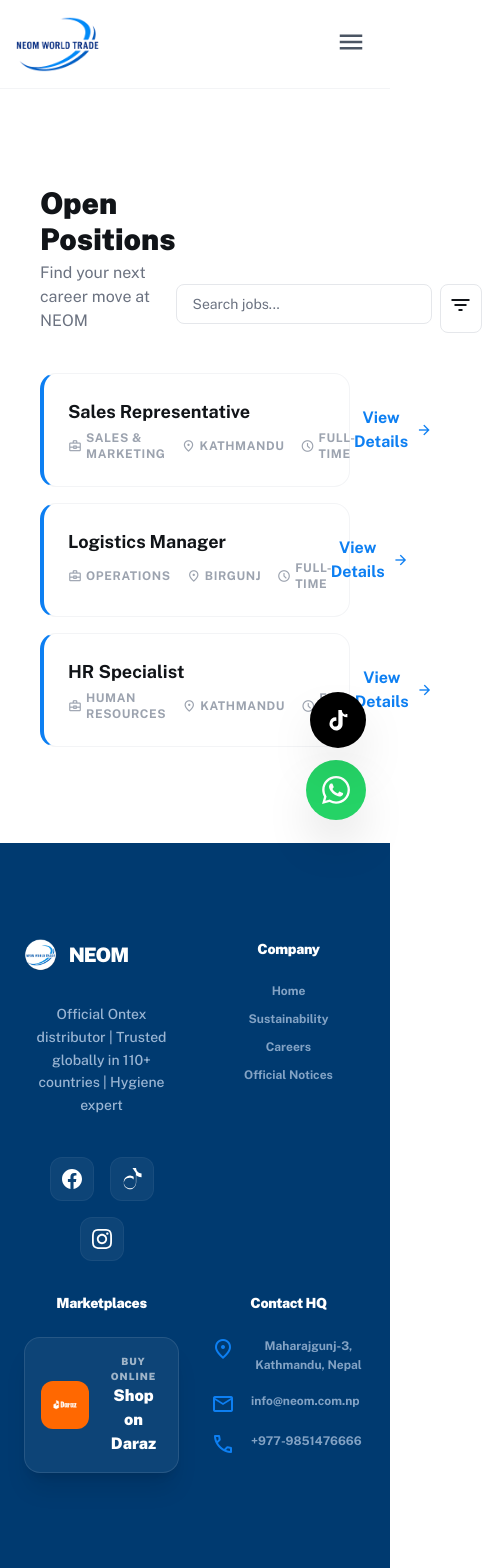
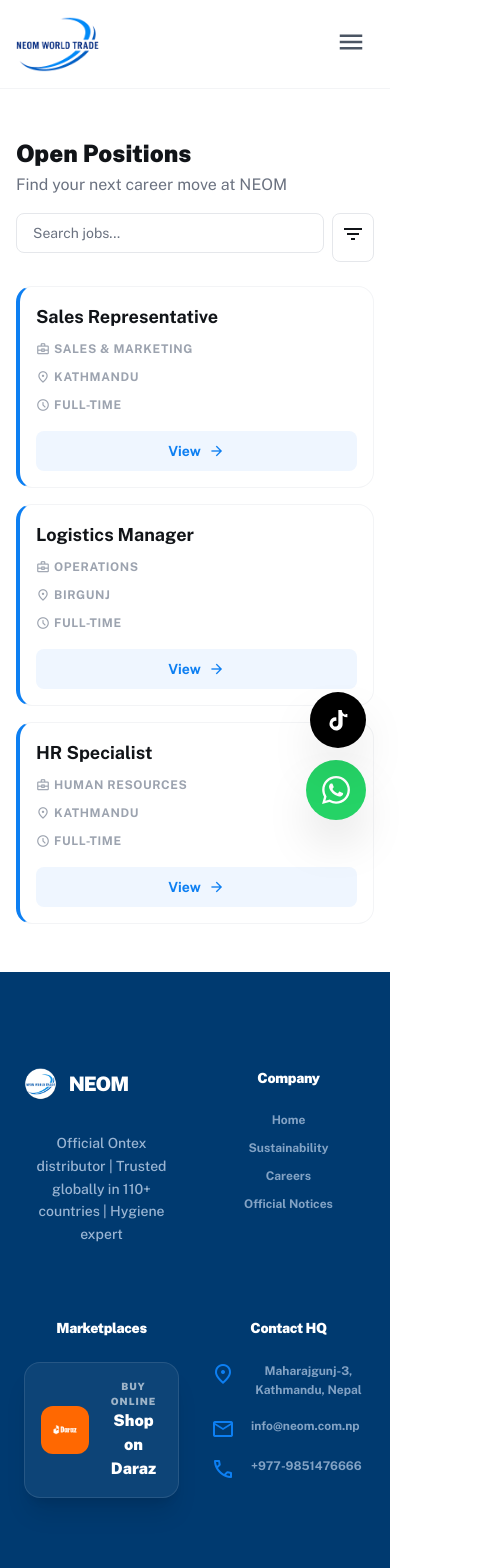
Before and after one commit to SurajMahato74/new_neom, a React (Vite) app: page /new_neom/careers in a window 390 px wide. Shown: the top 1568 px of the page, 482 px wide, since content can reach past the window. Built offline with nearby package versions, Linux system fonts and the light colour scheme.

Commit message:
Fix Careers page mobile responsiveness: responsive layout, search field, and view details button

```diff
--- a/components/Footer.tsx
+++ b/components/Footer.tsx
@@ -21,20 +21,7 @@
               Official Ontex distributor | Trusted globally in 110+ countries | Hygiene expert
             </p>
             <div className="flex flex-wrap gap-4 pt-2 justify-center md:justify-start">
-              {/* Facebook */}
-              <a href="https://facebook.com/neomnepal" target="_blank" rel="noreferrer" className="size-11 rounded-xl bg-white/5 flex items-center justify-center hover:bg-[#0d7ff2] hover:scale-110 transition-all border border-white/5 group">
-                <svg className="size-5" fill="currentColor" viewBox="0 0 24 24"><path d="M24 12.073c0-6.627-5.373-12-12-12s-12 5.373-12 12c0 5.99 4.388 10.954 10.125 11.854v-8.385H7.078v-3.47h3.047V9.43c0-3.007 1.792-4.669 4.533-4.669 1.312 0 2.686.235 2.686.235v2.953H15.83c-1.491 0-1.956.925-1.956 1.874v2.25h3.328l-.532 3.47h-2.796v8.385C19.612 23.027 24 18.062 24 12.073z"/></svg>
-              </a>
-              {/* TikTok */}
-              <a href="https://www.tiktok.com/@tradewithneom?_r=1&_t=ZS-93JVA1Onvt7" target="_blank" rel="noreferrer" className="size-11 rounded-xl bg-white/5 flex items-center justify-center hover:bg-[#000000] hover:scale-110 transition-all border border-white/5 p-2.5 group">
-                <svg viewBox="0 0 24 24" fill="currentColor" className="w-full h-full">
-                  <path d="M12.525.02c1.31-.02 2.61-.01 3.91-.02.08 1.53.63 3.09 1.75 4.17 1.12 1.11 2.7 1.62 4.24 1.79v4.03c-1.44-.05-2.89-.35-4.2-.97-.57-.26-1.1-.59-1.59-1.01-.01 2.62.02 5.24-.02 7.86-.03 1.34-.36 2.71-1.05 3.89-.7 1.22-1.78 2.22-3.07 2.78-1.21.55-2.58.74-3.89.54-1.3-.2-2.55-.83-3.53-1.73-.99-.9-1.68-2.11-1.95-3.4-.28-1.3-.12-2.7.46-3.89.57-1.2 1.58-2.2 2.77-2.81 1.2-.62 2.59-.83 3.92-.61 1.33.22 2.56.88 3.5 1.83.02-1.01.03-2.01.03-3.02-.95-.62-2.02-1-3.14-1.12-1.24-.13-2.52.05-3.69.54-1.22.51-2.27 1.4-2.98 2.53-.7 1.12-1.05 2.45-1.03 3.77.01 1.34.38 2.68 1.09 3.82.72 1.16 1.81 2.11 3.06 2.66 1.25.55 2.65.7 4 .43 1.35-.27 2.59-.97 3.52-2 1.05-1.18 1.59-2.73 1.62-4.29.02-3.48-.01-6.96-.01-10.44z"/>
-                </svg>
-              </a>
-              {/* Instagram */}
-              <a href="https://instagram.com/neomnepal" target="_blank" rel="noreferrer" className="size-11 rounded-xl bg-white/5 flex items-center justify-center hover:bg-gradient-to-r hover:from-purple-500 hover:to-pink-500 hover:scale-110 transition-all border border-white/5 group">
-                <svg className="size-5" fill="currentColor" viewBox="0 0 24 24"><path d="M12 2.163c3.204 0 3.584.012 4.85.07 3.252.148 4.771 1.691 4.919 4.919.058 1.265.069 1.645.069 4.849 0 3.205-.012 3.584-.069 4.849-.149 3.225-1.664 4.771-4.919 4.919-1.266.058-1.644.07-4.85.07-3.204 0-3.584-.012-4.849-.07-3.26-.149-4.771-1.699-4.919-4.92-.058-1.265-.07-1.644-.07-4.849 0-3.204.013-3.583.07-4.849.149-3.227 1.664-4.771 4.919-4.919 1.266-.057 1.645-.069 4.849-.069zm0-2.163c-3.259 0-3.667.014-4.947.072-4.358.2-6.78 2.618-6.98 6.98-.059 1.281-.073 1.689-.073 4.948 0 3.259.014 3.668.072 4.948.2 4.358 2.618 6.78 6.98 6.98 1.281.058 1.689.072 4.948.072 3.259 0 3.668-.014 4.948-.072 4.354-.2 6.782-2.618 6.979-6.98.059-1.28.073-1.689.073-4.948 0-3.259-.014-3.667-.072-4.947-.196-4.354-2.617-6.78-6.979-6.98-1.281-.059-1.69-.073-4.949-.073zm0 5.838c-3.403 0-6.162 2.759-6.162 6.162s2.759 6.163 6.162 6.163 6.162-2.759 6.162-6.163c0-3.403-2.759-6.162-6.162-6.162zm0 10.162c-2.209 0-4-1.79-4-4 0-2.209 1.791-4 4-4s4 1.791 4 4c0 2.21-1.791 4-4 4zm6.406-11.845c-.796 0-1.441.645-1.441 1.44s.645 1.44 1.441 1.44c.795 0 1.439-.645 1.439-1.44s-.644-1.44-1.439-1.44z"/></svg>
-              </a>
+              {/* Social icons removed */}
             </div>
           </div>
 
--- a/pages/Careers.tsx
+++ b/pages/Careers.tsx
@@ -5,16 +5,16 @@
   return (
     <div className="flex flex-col">
 
-      <section className="py-24 px-10 bg-white">
-        <div className="max-w-[1200px] mx-auto space-y-10">
-          <div className="flex justify-between items-end">
+      <section className="py-12 sm:py-24 px-4 sm:px-6 lg:px-10 bg-white">
+        <div className="max-w-[1200px] mx-auto space-y-6 sm:space-y-10">
+          <div className="flex flex-col sm:flex-row sm:justify-between sm:items-end gap-4">
             <div>
-              <h2 className="text-3xl font-black">Open Positions</h2>
+              <h2 className="text-2xl sm:text-3xl font-black">Open Positions</h2>
               <p className="text-gray-500 mt-1">Find your next career move at NEOM</p>
             </div>
             <div className="flex gap-2">
-              <input type="text" placeholder="Search jobs..." className="border-gray-200 rounded-lg text-sm px-4 h-10 w-64" />
-              <button className="p-2 border border-gray-200 rounded-lg"><span className="material-symbols-outlined">filter_list</span></button>
+              <input type="text" placeholder="Search jobs..." className="border-gray-200 rounded-lg text-sm px-4 h-10 flex-1 sm:w-64" />
+              <button className="p-2 border border-gray-200 rounded-lg flex-shrink-0"><span className="material-symbols-outlined">filter_list</span></button>
             </div>
           </div>
           <div className="space-y-4">
@@ -23,16 +23,20 @@
               { title: 'Logistics Manager', dept: 'Operations', loc: 'Birgunj' },
               { title: 'HR Specialist', dept: 'Human Resources', loc: 'Kathmandu' }
             ].map(job => (
-              <div key={job.title} className="p-6 bg-white border border-gray-100 rounded-2xl flex items-center justify-between hover:shadow-lg transition-all border-l-4 border-l-[#0d7ff2]">
-                <div className="space-y-1">
+              <div key={job.title} className="p-4 sm:p-6 bg-white border border-gray-100 rounded-2xl flex flex-col sm:flex-row sm:items-center sm:justify-between gap-4 hover:shadow-lg transition-all border-l-4 border-l-[#0d7ff2]">
+                <div className="space-y-2">
                   <h4 className="font-bold text-lg">{job.title}</h4>
-                  <div className="flex gap-4 text-xs text-gray-400 font-bold uppercase tracking-wider">
+                  <div className="flex flex-col sm:flex-row gap-2 sm:gap-4 text-xs text-gray-400 font-bold uppercase tracking-wider">
                     <span className="flex items-center gap-1"><span className="material-symbols-outlined text-sm">business_center</span> {job.dept}</span>
                     <span className="flex items-center gap-1"><span className="material-symbols-outlined text-sm">location_on</span> {job.loc}</span>
                     <span className="flex items-center gap-1"><span className="material-symbols-outlined text-sm">schedule</span> Full-time</span>
                   </div>
                 </div>
-                <button className="flex items-center gap-2 text-[#0d7ff2] font-bold hover:underline">View Details <span className="material-symbols-outlined text-base">arrow_forward</span></button>
+                <button className="flex items-center justify-center gap-2 text-[#0d7ff2] font-bold hover:underline text-sm sm:text-base px-4 py-2 sm:px-0 sm:py-0 bg-blue-50 sm:bg-transparent rounded-lg sm:rounded-none">
+                  <span className="sm:hidden">View</span>
+                  <span className="hidden sm:inline">View Details</span>
+                  <span className="material-symbols-outlined text-base">arrow_forward</span>
+                </button>
               </div>
             ))}
           </div>
```
